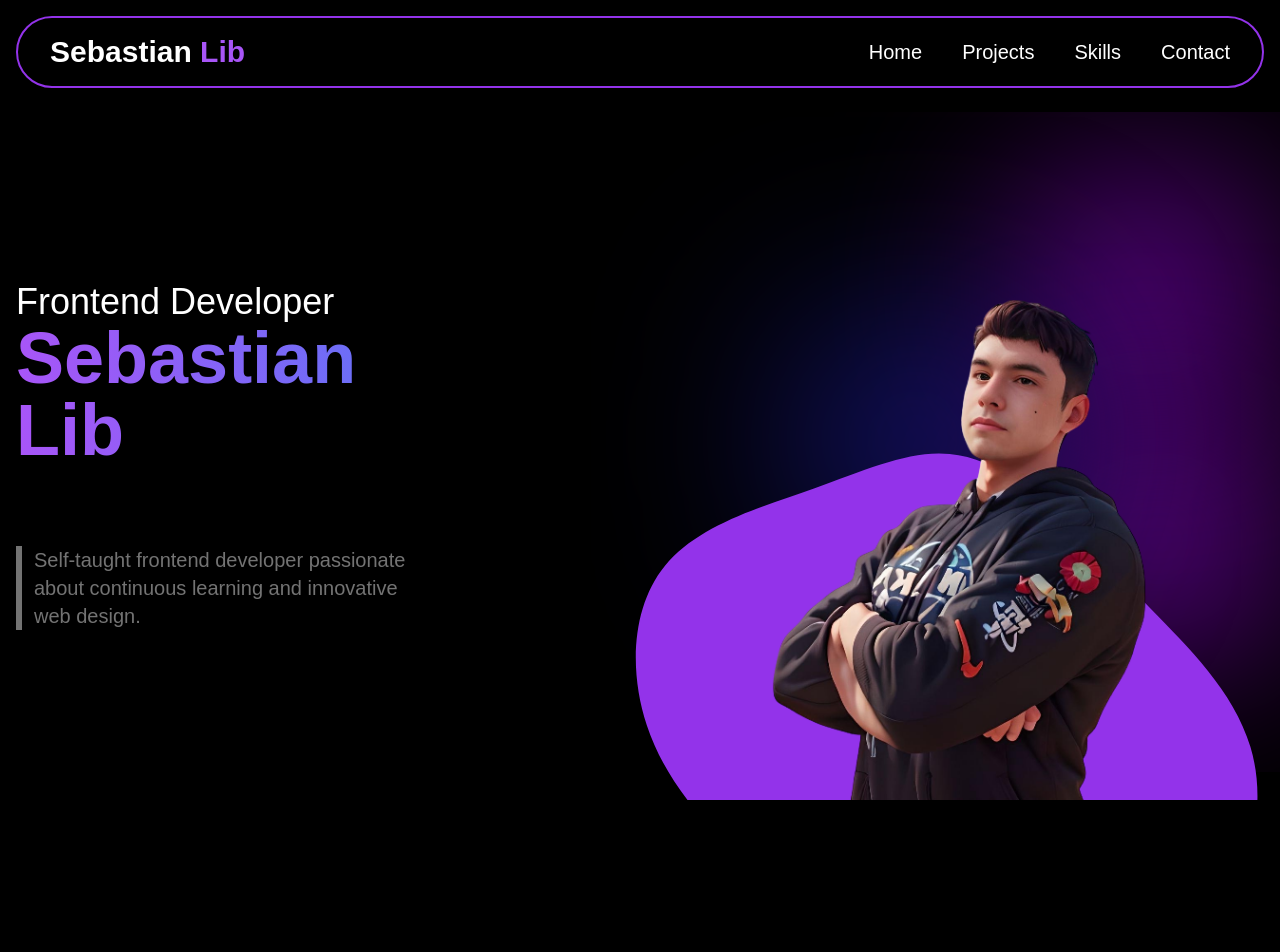
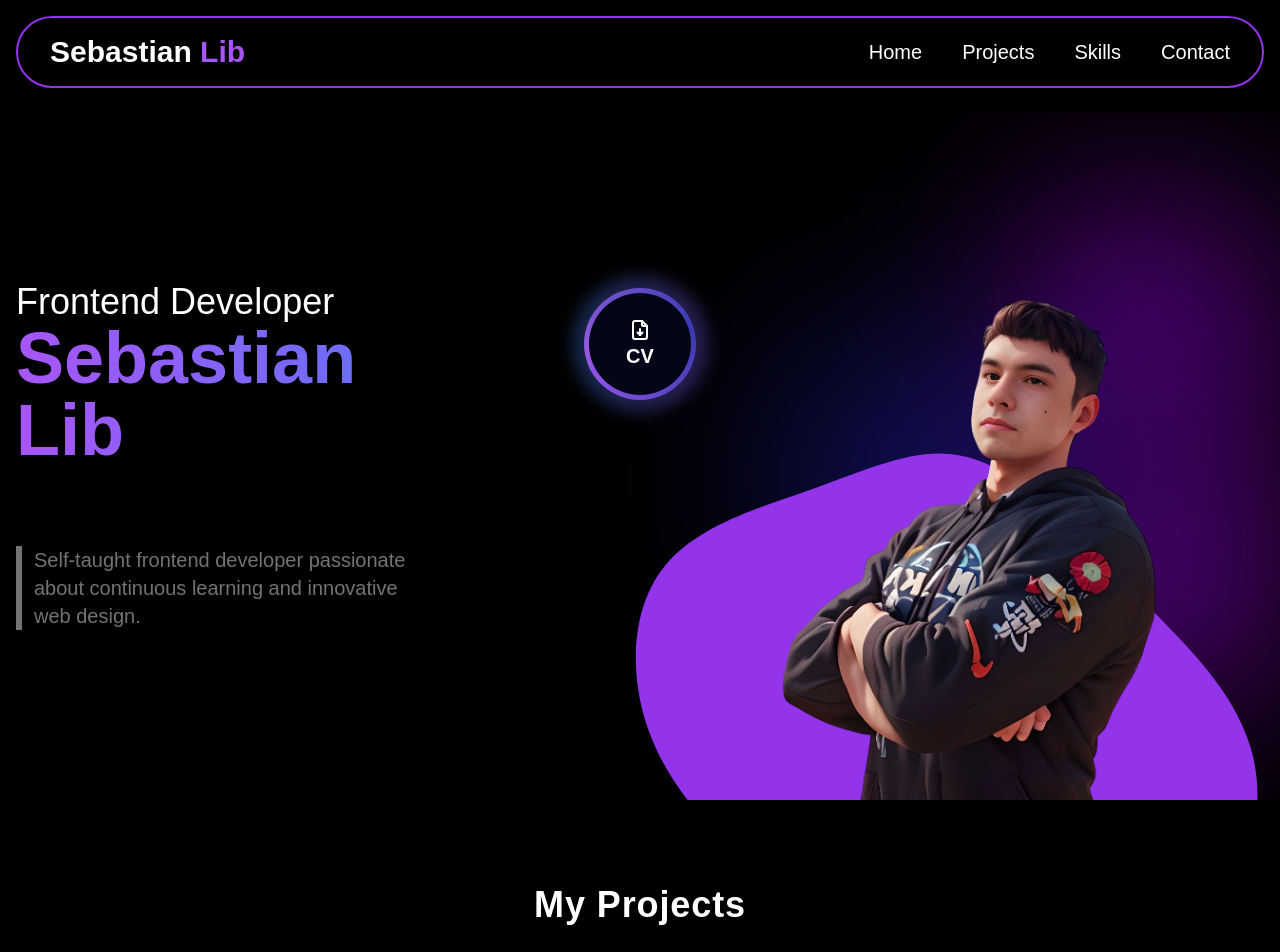
Before and after one commit to SebastianLib/portfolio, a Next.js app: page / in a window 1280 px wide. Shown: the top 952 px of the page. Built offline with nearby package versions, Linux system fonts and the light colour scheme.

Commit message:
animations in the hero section

```diff
--- a/app/components/MobileNavbar.tsx
+++ b/app/components/MobileNavbar.tsx
@@ -1,7 +1,7 @@
 import Link from "next/link";
-import { links } from "../utils/links";
+import { links } from "../../utils/links";
 import { motion } from "framer-motion";
-import { menuSlide, slide } from "../utils/anim";
+import { menuSlide, slide } from "../../utils/anim";
 
 interface MobileNavbarProps {
   onClick: () => void;
--- a/app/components/Navbar.tsx
+++ b/app/components/Navbar.tsx
@@ -1,7 +1,7 @@
 "use client";
 import Link from "next/link";
 import React, { useState } from "react";
-import { links } from "../utils/links";
+import { links } from "../../utils/links";
 import MobileNavbar from "./MobileNavbar";
 import { AnimatePresence, motion } from "framer-motion";
 
--- a/app/page.tsx
+++ b/app/page.tsx
@@ -1,9 +1,11 @@
 import Hero from "./sections/hero/Hero";
+import Projects from "./sections/projects/Projects";
 
 export default function Home() {
   return (
     <main className="h-[2000px]">
       <Hero/>
+      <Projects/>
     </main>
   );
 }
--- /dev/null
+++ b/app/sections/hero/components/CvButton.tsx
@@ -0,0 +1,27 @@
+import { motion } from "framer-motion";
+import { TbFileDownload } from "react-icons/tb";
+
+const CvButton = () => {
+
+  return (
+    <motion.div
+    initial={{ opacity: 0,}}
+    animate={{ opacity: 1,}}
+    transition={{ duration: 1, delay: 2.5 }}
+    className="w-28 h-28 group absolute top-10 left-[50%] translate-x-[-50%] md:left-16 lg:left-0 md:top-44 z-20 rounded-full">
+      <div
+        className="relative hover:scale-110 transition duration-500 z-10 w-full h-full overflow-hidden rounded-full p-[5px] focus:outline-none">
+        <span className="absolute inset-0 animate-[spin_4s_linear_infinite] bg-[conic-gradient(from_90deg_at_50%_50%,#965cdd_0%,#393BB2_50%,#9755e8_100%)]
+        shadow-xl" />
+          <a className="inline-flex flex-col h-full w-full cursor-pointer items-center justify-center rounded-full bg-slate-950 px-3 py-1 text-md font-semibold text-white backdrop-blur-3xl" href="/mycv.docx" download>
+           <TbFileDownload size={24}/> <span className="text-xl">CV</span>
+          </a>
+      </div>
+      <div
+        className="absolute rounded-full -inset-3 bg-gradient-to-r from-blue-500 to-violet-500 blur opacity-30 group-hover:opacity-100 transition duration-500">
+        </div>
+    </motion.div>
+  );
+};
+
+export default CvButton;
--- a/app/sections/hero/components/LeftSide.tsx
+++ b/app/sections/hero/components/LeftSide.tsx
@@ -1,27 +1,36 @@
+"use client";
+import { motion } from "framer-motion";
 
 const LeftSide = () => {
   return (
     <div className="w-full">
-    <div className="flex h-full flex-col justify-center mt-20 md:mt-0">
+      <motion.div
+        initial={{ opacity: 0, x: -200 }}
+        animate={{ opacity: 1, x: 0 }}
+        transition={{ duration: 1, delay: 1 }}
+        className="flex h-full flex-col justify-center mt-20 md:mt-0"
+      >
         <div>
           <p className="capitalize text-2xl md:text-4xl text-center md:text-left text-white">
             frontend developer
           </p>
-        <h2 className="capitalize text-5xl md:text-7xl text-center md:text-left font-semibold text-transparent bg-clip-text
-        bg-gradient-to-l from-blue-500 to-purple-500">
-          Sebastian <br className="hidden md:flex"/>
+          <h2
+            className="capitalize text-5xl md:text-7xl text-center md:text-left font-semibold text-transparent bg-clip-text
+        bg-gradient-to-l from-blue-500 to-purple-500"
+          >
+            Sebastian <br className="hidden md:flex" />
             Lib
           </h2>
         </div>
         <div className="mt-4 md:mt-20 border-l-[6px] flex flex-col items-center md:items-start border-hidden md:border-solid border-l-neutral-500">
           <p className="pl-3 text-neutral-500 text-md md:text-xl max-w-sm text-center md:text-left">
-          Self-taught frontend developer passionate about continuous
-          learning and innovative web design.
+            Self-taught frontend developer passionate about continuous learning
+            and innovative web design.
           </p>
         </div>
+      </motion.div>
     </div>
-  </div>
-  )
-}
+  );
+};
 
-export default LeftSide
+export default LeftSide;
--- a/app/sections/hero/components/RightSide.tsx
+++ b/app/sections/hero/components/RightSide.tsx
@@ -1,24 +1,38 @@
+"use client";
 import Image from "next/image";
+import CvButton from "./CvButton";
+import { motion } from "framer-motion";
 
 const RightSide = () => {
   return (
-    <div className="w-full min-h-[400px] relative">
-      <div className="w-[450px] h-[380px] md:w-[950px] md:h-[700px] absolute -right-36 -top-10">
+    <div className="w-full min-h-[550px] relative">
+      <CvButton />
+      <div className="w-[450px] h-[380px] md:w-[950px] md:h-[700px] absolute -right-36">
         <Image src="/elipses.svg" fill alt="elipse" />
       </div>
-      <div className="w-[250px] h-[320px] md:w-[300px] md:h-[400px] lg:w-[400px] lg:h-[500px] z-10 absolute -bottom-12 md:bottom-0 left-[50%]
-      translate-x-[-50%] ">
+      <motion.div
+        initial={{ opacity: 0, x: 0 }}
+        animate={{ opacity: 1, x: -190 }}
+        transition={{ duration: 1, delay: 2 }}
+        className="w-[280px] h-[360px] md:w-[400px] md:h-[500px] 2xl:w-[450px] 2xl:h-[600px] z-10 absolute bottom-0 md:bottom-0 left-[50%]
+      translate-x-[-50%] "
+      >
         <Image
           src="/profile.png"
           alt="person"
           fill
           className="object-cover transform scale-x-[-1]"
         />
-      </div>
-      <div className="w-[500px] h-[500px] md:w-[600px] md:h-[600px] lg:w-[800px] lg:h-[800px] absolute -bottom-60 md:-bottom-72 left-[50%]
-      translate-x-[-50%] ">
+      </motion.div>
+      <motion.div
+        initial={{ opacity: 0 }}
+        animate={{ opacity: 1}}
+        transition={{ duration: 1, delay: 1.3 }}
+        className="w-[500px] h-[500px] md:w-[700px] md:h-[700px]  lg:w-[800px] lg:h-[800px] 2xl:h-[850px] 2xl:w-[850px] absolute -bottom-44 md:-bottom-72 left-[50%]
+      translate-x-[-50%] "
+      >
         <Image src="/blob.svg" alt="person" fill className="absolute" />
-      </div>
+      </motion.div>
     </div>
   );
 };
--- /dev/null
+++ b/app/sections/projects/Projects.tsx
@@ -0,0 +1,11 @@
+import { TextGenerateEffect } from "@/components/ui/text-generate-effect"
+
+const Projects = () => {
+  return (
+    <div>
+        <TextGenerateEffect words={"My Projects"} className="mt-20" />
+    </div>
+  )
+}
+
+export default Projects
--- /dev/null
+++ b/components/ui/text-generate-effect.tsx
@@ -0,0 +1,58 @@
+"use client";
+import { useEffect } from "react";
+import { motion, stagger, useAnimate, useInView } from "framer-motion";
+import { cn } from "@/utils/cn";
+
+export const TextGenerateEffect = ({
+  words,
+  className,
+}: {
+  words: string;
+  className?: string;
+}) => {
+  const [scope, animate] = useAnimate();
+
+const isInView = useInView(scope)
+console.log(isInView);
+  let wordsArray = words.split(" ");
+  useEffect(() => {
+    if(isInView){
+    animate(
+      "span",
+      {
+        opacity: 1,
+      },
+      {
+        duration: 2,
+        delay: stagger(0.2),
+      }
+    )};
+  }, [isInView]);
+
+  const renderWords = () => {
+    return (
+      <motion.div ref={scope}>
+        {wordsArray.map((word, idx) => {
+          return (
+            <motion.span
+              key={word + idx}
+              className=" text-white opacity-0"
+            >
+              {word}{" "}
+            </motion.span>
+          );
+        })}
+      </motion.div>
+    );
+  };
+
+  return (
+    <div className={cn("font-bold", className)}>
+      <div className="mt-4">
+        <div className="text-white text-center text-4xl leading-snug tracking-wide">
+          {renderWords()}
+        </div>
+      </div>
+    </div>
+  );
+};
--- a/package.json
+++ b/package.json
@@ -9,11 +9,13 @@
     "lint": "next lint"
   },
   "dependencies": {
-    "framer-motion": "^11.0.26",
+    "clsx": "^2.1.0",
+    "framer-motion": "^11.0.28",
     "next": "14.1.4",
     "react": "^18",
     "react-dom": "^18",
-    "react-icons": "^5.0.1"
+    "react-icons": "^5.0.1",
+    "tailwind-merge": "^2.2.2"
   },
   "devDependencies": {
     "@types/node": "^20",
--- /dev/null
+++ b/utils/cn.ts
@@ -0,0 +1,6 @@
+import { ClassValue, clsx } from "clsx";
+import { twMerge } from "tailwind-merge";
+
+export function cn(...inputs: ClassValue[]) {
+  return twMerge(clsx(inputs));
+}
```
Also changed, not shown: utils/anim.ts (renamed from app/utils/anim.ts), utils/links.ts (renamed from app/utils/links.ts), 2 other files (tests, documents, lock files or other folders). Lines whose indentation alone changed are shown as unchanged.
